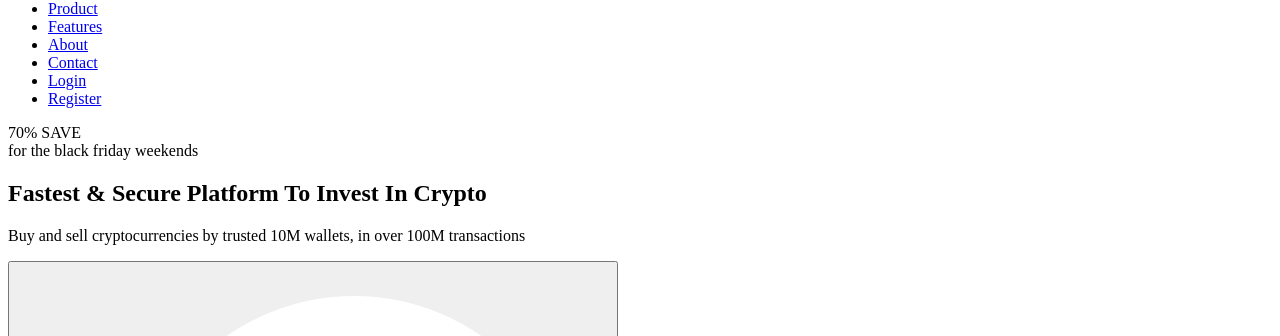
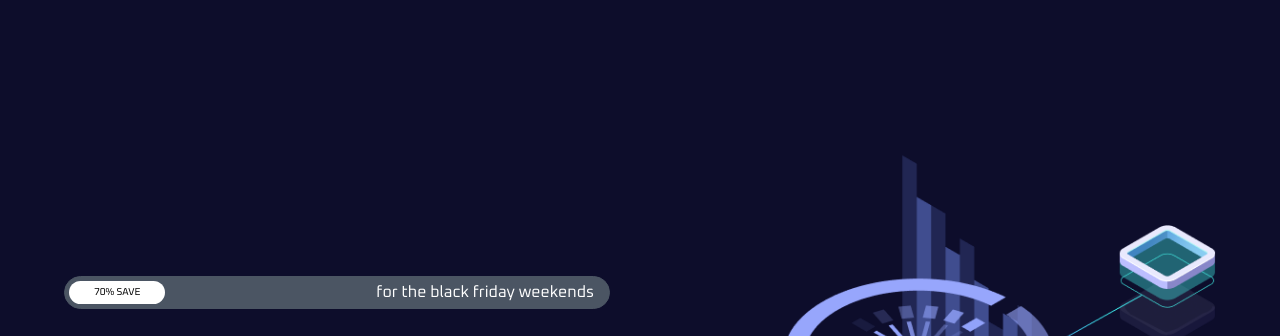
Before and after one commit to Faithie22/CryptoLandingPage, a plain HTML site: page index.html in a window 1280 px wide. Shown: the part 68-404 px from the top of the page. Drawn offline with nearby package versions, Linux system fonts and the light colour scheme.

Commit message:
Update index.html

```diff
--- a/index.html
+++ b/index.html
@@ -6,7 +6,7 @@
 	content="width=device-width, initial-scale=1.0">
 	<title>Crappo Crpto Website</title>
 
-	<link rel="stylesheet" type="text/css" href="crappo.css">
+	<link rel="stylesheet" type="text/css" href="style.css">
 	<link rel="preconnect" href="https://fonts.googleapis.com">
 <link rel="preconnect" href="https://fonts.gstatic.com" crossorigin>
 <link href="https://fonts.googleapis.com/css2?family=Oxanium:wght@200;300;400;500;700;800&display=swap" rel="stylesheet">
```
